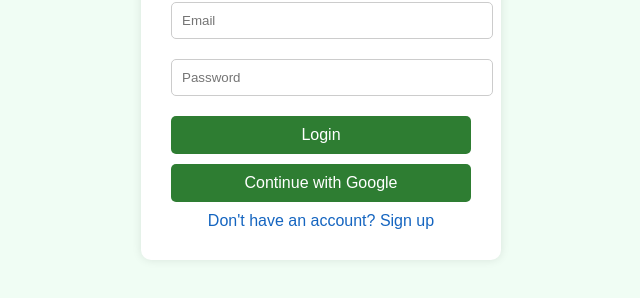
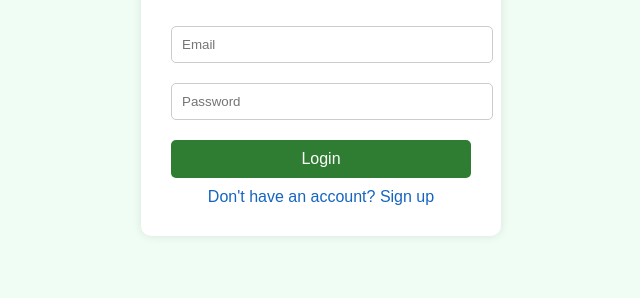
Before and after one commit to tharun8988/Carrier-Guidence-with-AI, a website: page login.html in a window 1280 px wide. Shown: the part 380-678 px from the top of the page, without its empty margins (319-959 px from the left). Drawn offline with Linux system fonts and the light colour scheme.

Commit message:
Update login.html

```diff
--- a/login.html
+++ b/login.html
@@ -236,8 +236,8 @@
             <input type="password" class="input-field" placeholder="Password" name="password" required>
             <button type="submit" class="login-button">Login</button>
         </form>
-        <button class="google-button">Continue with Google</button>
-        <a href="sin.html" class="signup-link">Don't have an account? Sign up</a>
+<!--         <button class="google-button">Continue with Google</button> -->
+        <a href="register.html" class="signup-link">Don't have an account? Sign up</a>
     </div>
 
     <script>
```
